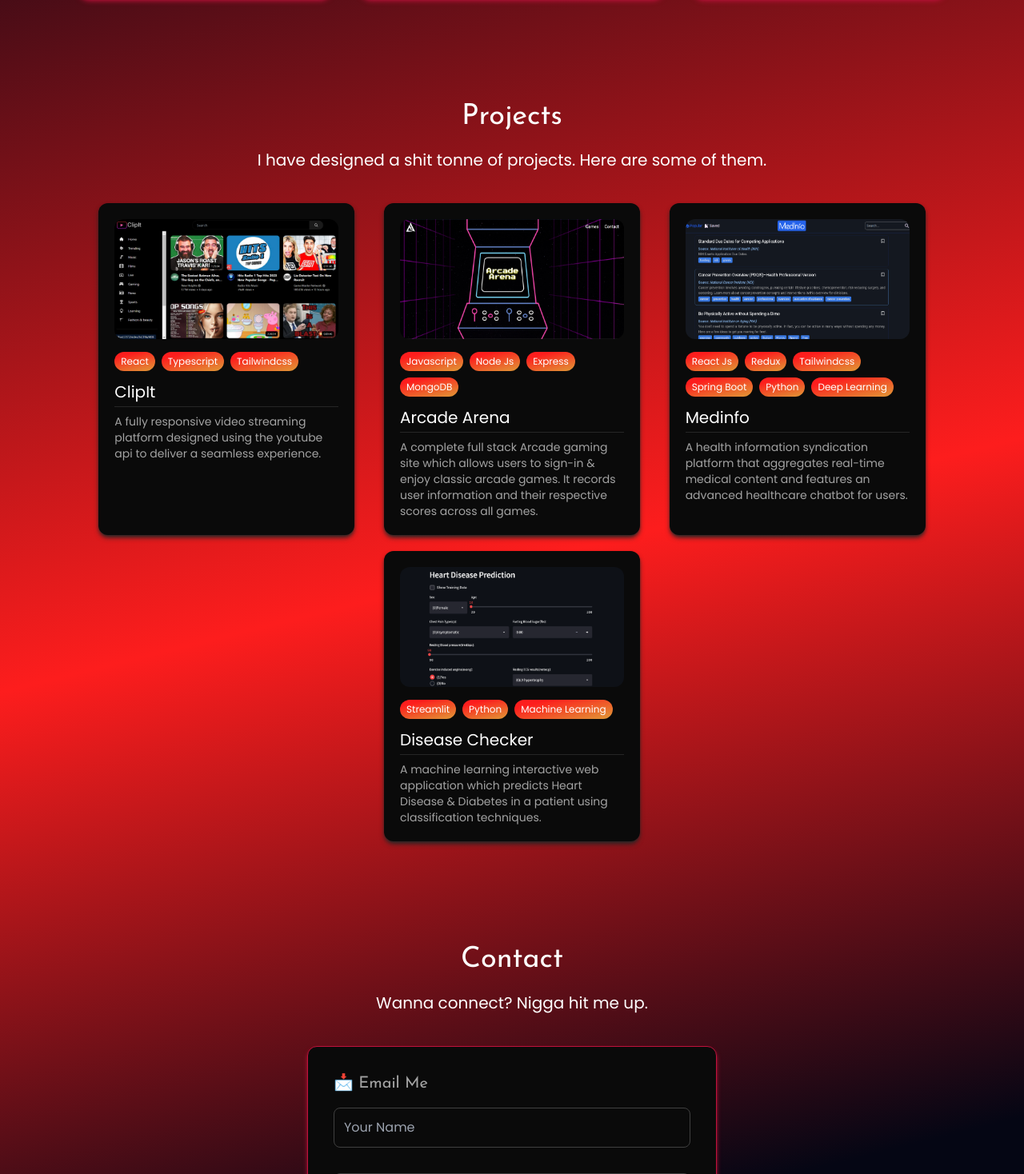
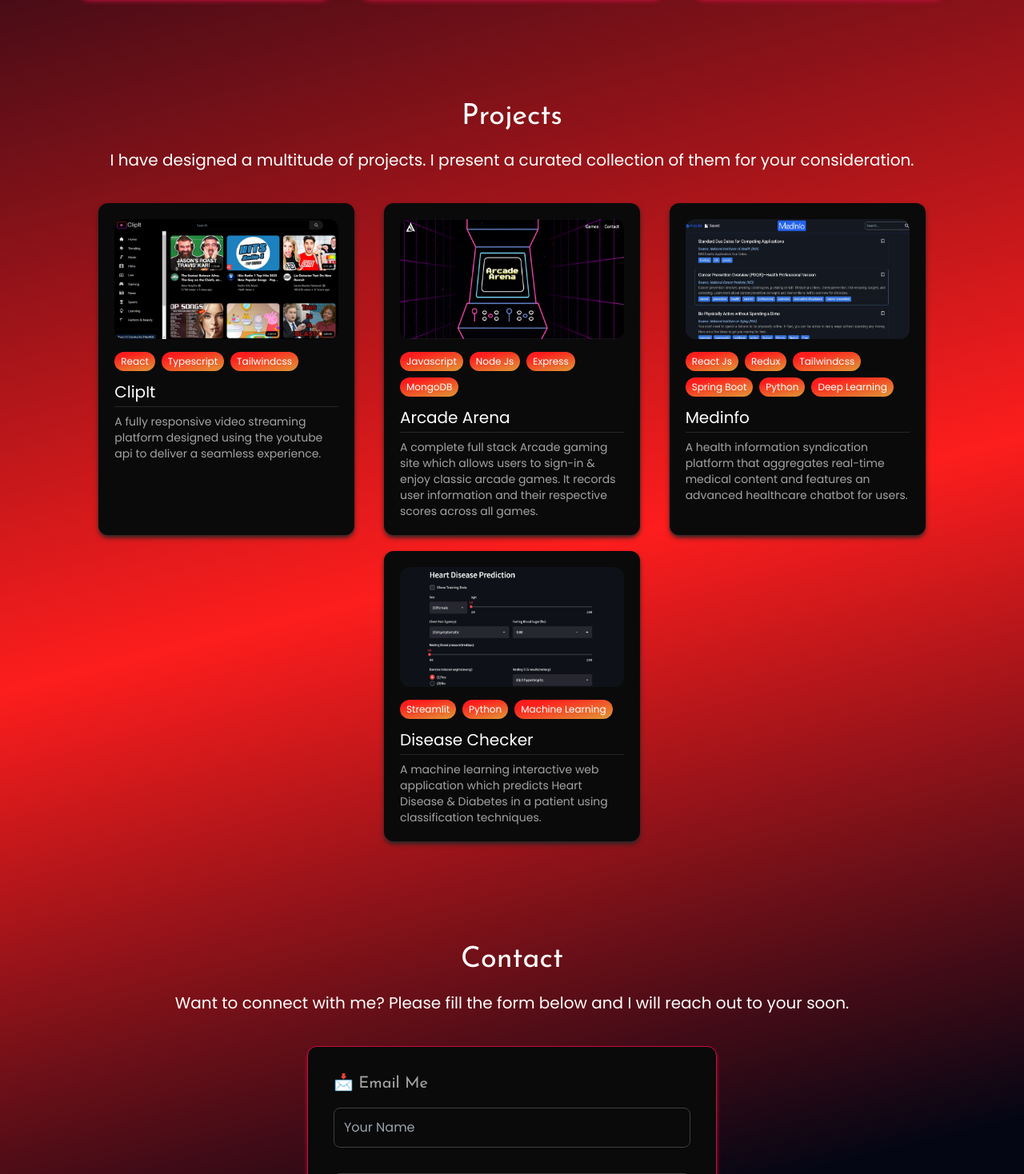
Before and after one commit to PranavvvSingh/Portfolio, a React (Vite) app: page / in a window 1280 px wide. Shown: the part 1003-2471 px from the top of the page at 80% size. Built offline with nearby package versions, Linux system fonts and the light colour scheme.

Commit message:
text change

```diff
--- a/src/components/Contact.jsx
+++ b/src/components/Contact.jsx
@@ -45,7 +45,7 @@ const Contact = () => {
     <div id="contact">
       <div className="flex flex-col items-center mt-32 m-10">
         <h1 className="text-4xl">Contact</h1>
-        <p className="text-xl mt-5">Wanna connect? Nigga hit me up.</p>
+        <p className="text-xl mt-5">Want to connect with me? Please fill the form below and I will reach out to your soon.</p>
       </div>
 
       <div className="w-2/5 mx-auto md:bg-neutral-950 p-8 rounded-xl border border-rose-700 shadow-md shadow-rose-700">
--- a/src/components/Projects.jsx
+++ b/src/components/Projects.jsx
@@ -38,7 +38,8 @@ const Projects = () => {
       <div className="flex flex-col items-center m-10">
         <h1 className="text-4xl">Projects</h1>
         <p className="text-xl mt-5">
-          I have designed a shit tonne of projects. Here are some of them.
+          I have designed a multitude of projects. I present a curated
+          collection of them for your consideration.
         </p>
       </div>
 
```
